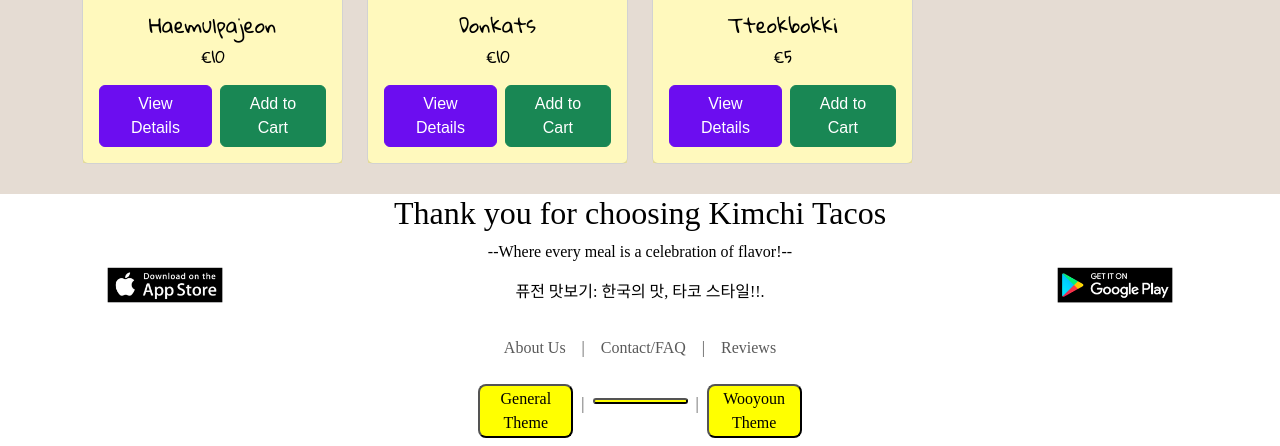
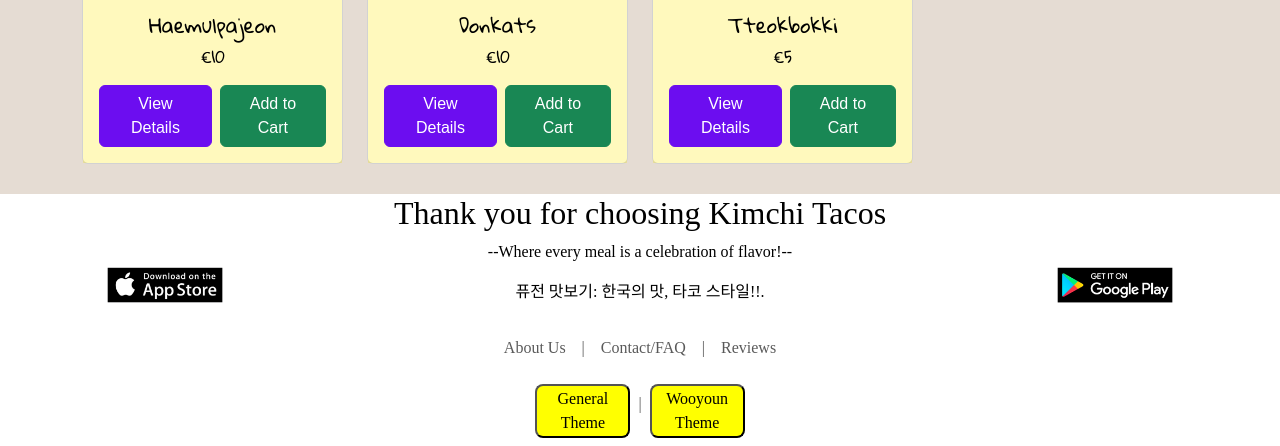
Before and after one commit to Hectorvt95/CA-WDCS-home, a plain HTML site: page menu.html in a window 1280 px wide. Shown: the part 754-1200 px from the top of the page. Drawn offline with nearby package versions, Linux system fonts and the light colour scheme; a web font is replaced by a local one.

Commit message:
Update menu.html

```diff
--- a/menu.html
+++ b/menu.html
@@ -250,12 +250,6 @@
                     <a class="nav-link nav-text-footer" href="#">|</a>
                 </li>
                 <li class="nav-item ms-auto">
-                  <button class="btn-small" onclick="#"></button>
-                </li>
-                <li class="nav-item ms-auto">
-                    <a class="nav-link nav-text-footer" href="#">|</a>
-                </li>
-                <li class="nav-item ms-auto">
                   <button class="btn-small" onclick="changeCSS('css/willow_style.css')">Wooyoun Theme</button>
                 </li>
             </ul>
```
